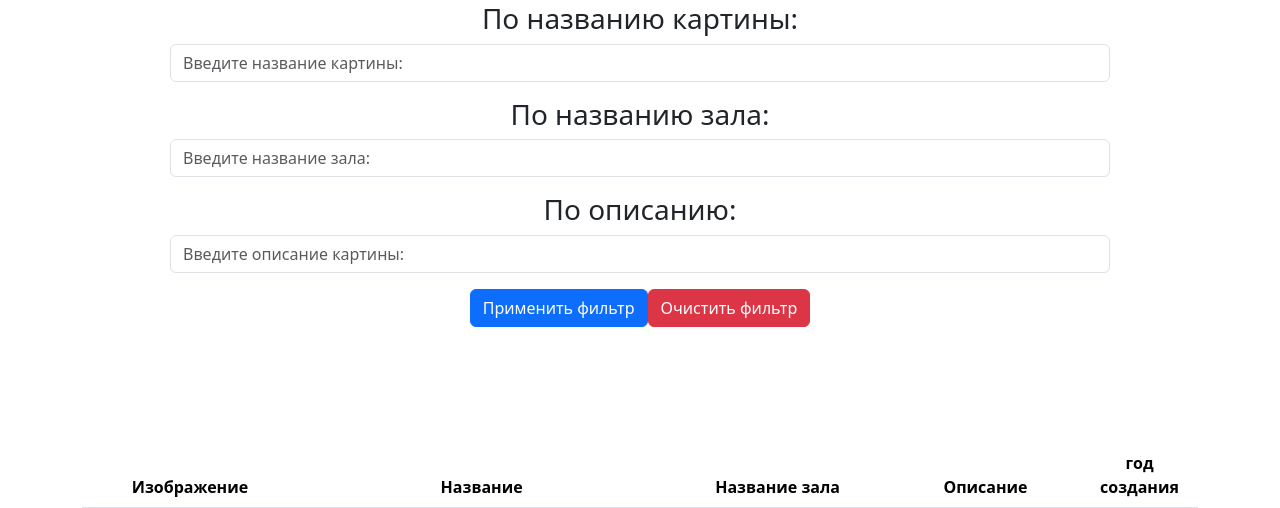
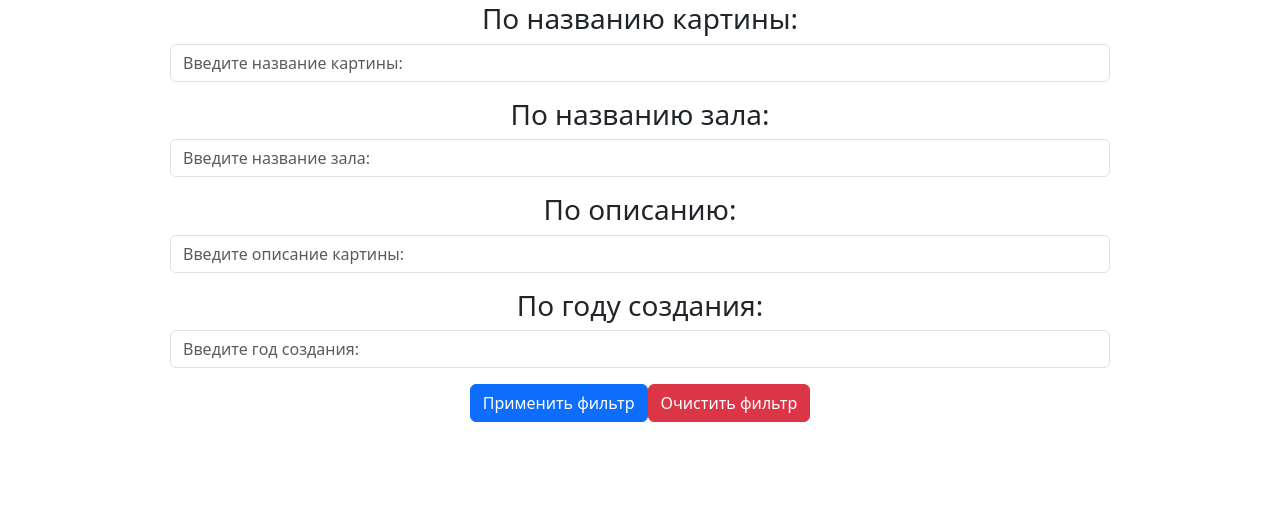
Before and after one commit to 1-vlad-1/web, a PHP site: page /exposition.php in a window 1280 px wide. Shown: the part 368-876 px from the top of the page. Run offline with PHP 8.4, Linux system fonts and the light colour scheme; data comes from the database, SQL or seed files in the repository; both versions use the stored data as it was after the commit.

Commit message:
added filter by year

```diff
--- a/lab2web/exposition.php
+++ b/lab2web/exposition.php
@@ -224,18 +224,26 @@ require_once 'logic.php';
           </div>
         </div>
 
+
+        <h3 style="text-align:  center;">По описанию: </h3>
+        <div class="mb-3">
+          <input type="text" class="form-control" name="description" id="3" placeholder="Введите описание картины:" value="<?php if (isset($_GET['description']))
+          echo $_GET['description'] ?>">
+
+        </div>
+
         <div>
-          <h3 style="text-align:  center;">По описанию: </h3>
+          <h3 style="text-align:  center;">По году создания: </h3>
           <div class="mb-3">
-            <input class="form-control" name="description" id="3" placeholder="Введите описание картины:" value="<?php if (isset($_GET['description']))
-          echo $_GET['description'] ?>">
+            <input type="number" class="form-control" name="year" id="4" placeholder="Введите год создания:" value="<?php if (isset($_GET['year']))
+          echo $_GET['year'] ?>">
 
           </div>
 
           <div style="display: flex; justify-content: center">
             <button class="btn btn-primary" name="saveFilter">Применить фильтр</button>
             <button
-              onclick="document.getElementById('1').value=''; document.getElementById('2').value=''; document.getElementById('3').value='';"
+              onclick="document.getElementById('1').value=''; document.getElementById('2').value=''; document.getElementById('3').value=''; document.getElementById('4').value='';"
               class="btn btn-danger" name="clearFilter">Очистить фильтр</button>
           </div>
         </div>
--- a/lab2web/logic.php
+++ b/lab2web/logic.php
@@ -41,6 +41,12 @@ if (key_exists('saveFilter', $_GET)) {
         $filterValue['description'] = $_GET['description'];
     }
 
+    if ($_GET["year"]) {
+        $filterClause[] = "picture.year_of_creation = :year_of_creation";
+        $filterValue['year_of_creation'] = $_GET['year'];
+    }
+
+
 
 
     if (count($filterClause)) {
```
Also changed, not shown: lab2web/exposition.sql (+6 -6 lines).
